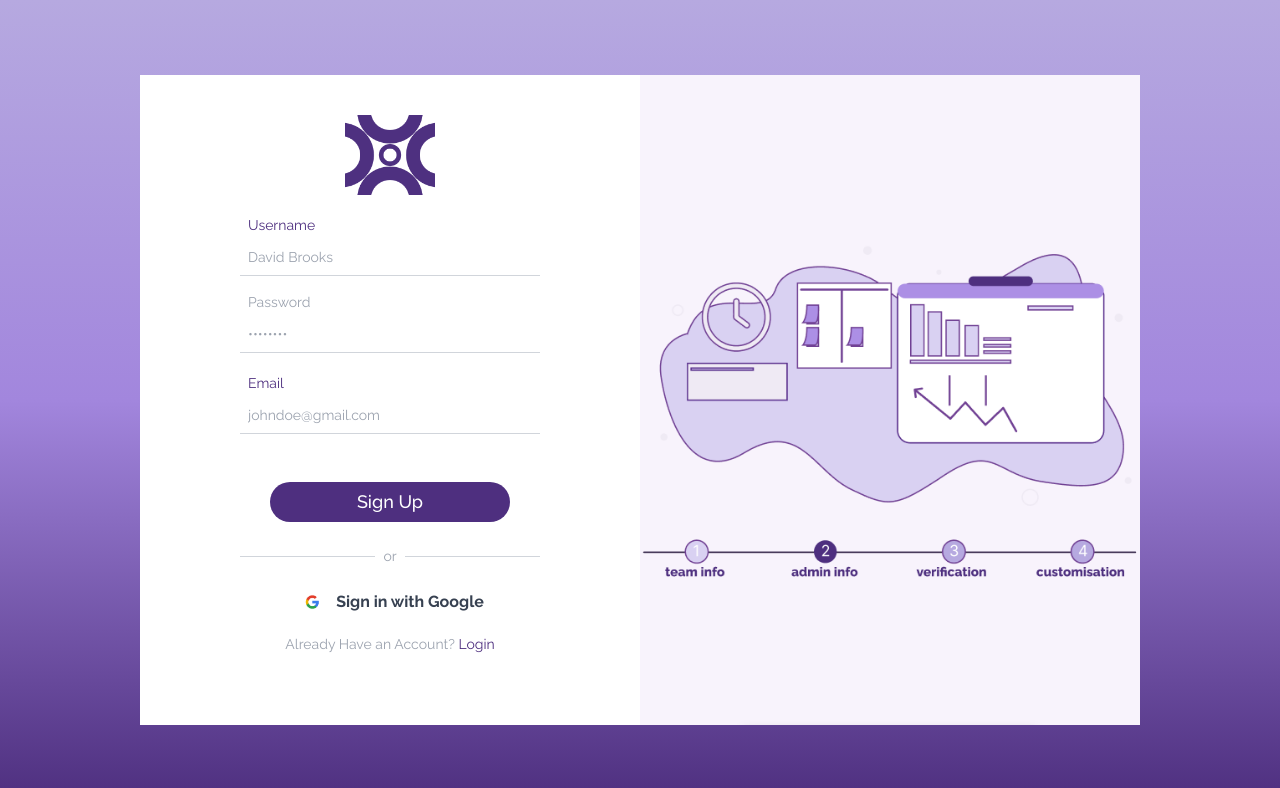
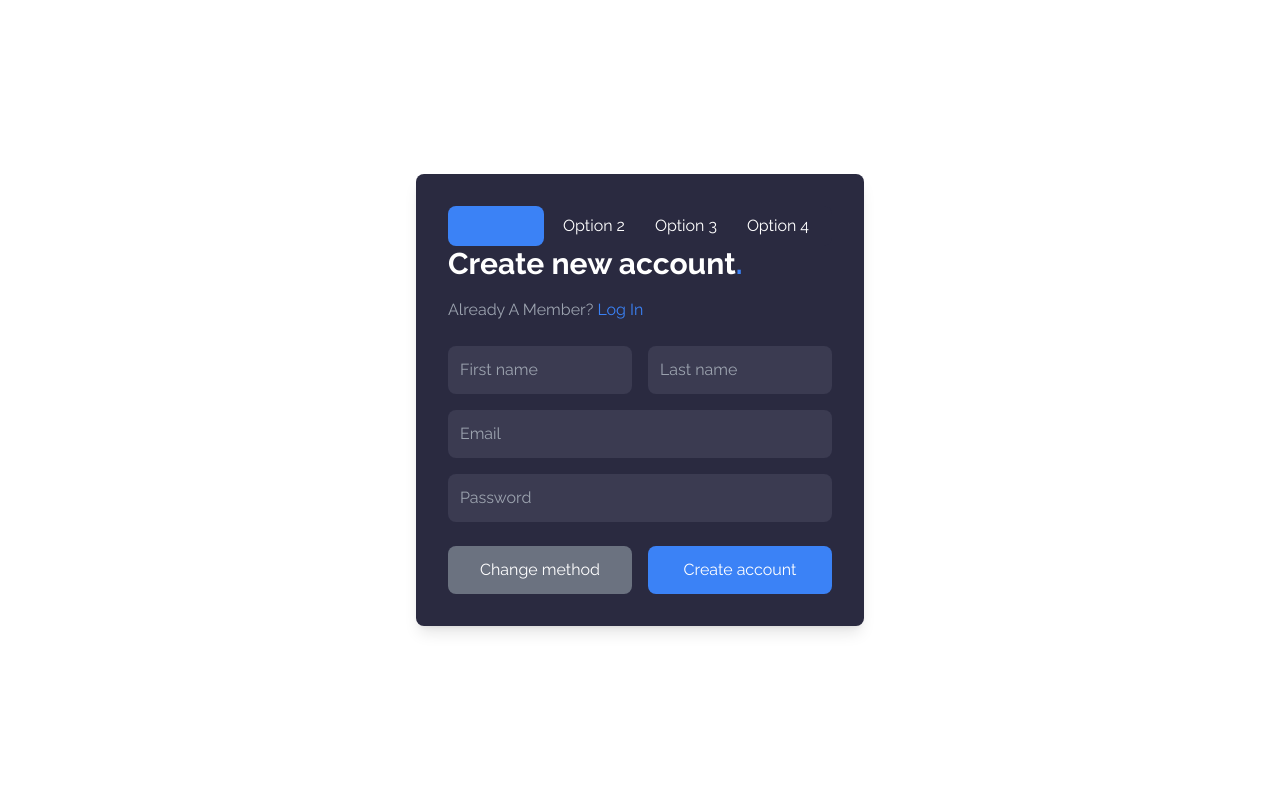
Before and after one commit to TalalMajeed/Dudo-Frontend, a React (Vite) app: page /signup in a window 1280 px wide. Shown: the top 788 px of the page. Built offline with nearby package versions, Linux system fonts and the light colour scheme.

Commit message:
newer template for signup

```diff
--- a/package.json
+++ b/package.json
@@ -26,7 +26,7 @@
     "@eslint/js": "^9.9.0",
     "@types/react": "^18.3.3",
     "@types/react-dom": "^18.3.0",
-    "@vitejs/plugin-react-swc": "^3.5.0",
+    "@vitejs/plugin-react-swc": "^3.7.1",
     "autoprefixer": "^10.4.20",
     "eslint": "^9.9.0",
     "eslint-plugin-react": "^7.35.0",
--- /dev/null
+++ b/src/features/loader/SlidingButton.jsx
@@ -0,0 +1,32 @@
+import React, { useState } from 'react';
+
+const SlidingButton = () => {
+  const [activeIndex, setActiveIndex] = useState(0);
+  const options = ['Option 1', 'Option 2', 'Option 3', 'Option 4'];
+
+  const handleClick = (index) => {
+    setActiveIndex(index);
+  };
+
+  return (
+    <div className="relative w-full max-w-md">
+      <div className="flex justify-between p-2 bg-[#2A2A40] rounded-lg">
+        {options.map((option, index) => (
+          <div
+            key={index}
+            className={`relative w-1/4 text-center cursor-pointer text-white transition-colors`}
+            onClick={() => handleClick(index)}
+          >
+            {option}
+          </div>
+        ))}
+      </div>
+      <div
+        className="absolute top-0 left-0 h-full bg-blue-500 rounded-lg transition-transform duration-300 ease-in-out"
+        style={{ width: '25%', transform: `translateX(${activeIndex * 100}%)` }}
+      />
+    </div>
+  );
+};
+
+export default SlidingButton;
--- a/src/pages/Signup/index.jsx
+++ b/src/pages/Signup/index.jsx
@@ -1,75 +1,38 @@
-import "./styles.scss";
-import art2 from '../../assets/art2.png';
-import logo from '../../assets/googlelogo.png';
-import dudologo from '../../assets/logo.png';
-
-export default function Signup() {
+import SlidingButton from "../../features/loader/SlidingButton";
+function Signup() {
     return (
-        <div className="h-screen bg-gradient-to-b from-[#B6A9E0] via-[#A286DD] to-[#4E2F7F] flex items-center justify-center">
-      <div className="bg-white w-[1000px] h-[650px] flex">
-        <div className="w-1/2 p-5 flex flex-col items-center mt-5">
-          <div className="text-center w-[300px] ">
-            <div className="flex flex-col items-center">
-             <img src={dudologo} alt="dudo-logo" className="h-20" />
+        <div className="flex items-center justify-center min-h-screen ">
+            <div className="bg-[#2A2A40] p-8 rounded-lg shadow-lg w-full max-w-md">
+              <SlidingButton/>
+                <h1 className="text-3xl font-bold text-white mb-4">Create new account<span className="text-blue-500">.</span></h1>
+                <p className="text-gray-400 mb-6">Already A Member? <a href="#" className="text-blue-500">Log In</a></p>
+                <form>
+                    <div className="flex space-x-4 mb-4">
+                        <div className="relative flex-1">
+                            <input type="text" placeholder="First name" className="w-full p-3 bg-[#3B3B51] text-white rounded-lg focus:outline-none" />
+                            <i className="fas fa-user absolute right-3 top-3 text-gray-400"></i>
+                        </div>
+                        <div className="relative flex-1">
+                            <input type="text" placeholder="Last name" className="w-full p-3 bg-[#3B3B51] text-white rounded-lg focus:outline-none" />
+                            <i className="fas fa-user absolute right-3 top-3 text-gray-400"></i>
+                        </div>
+                    </div>
+                    <div className="relative mb-4">
+                        <input type="email" placeholder="Email" className="w-full p-3 bg-[#3B3B51] text-white rounded-lg focus:outline-none" />
+                        <i className="fas fa-envelope absolute right-3 top-3 text-gray-400"></i>
+                    </div>
+                    <div className="relative mb-6">
+                        <input type="password" placeholder="Password"  className="w-full p-3 bg-[#3B3B51] text-white rounded-lg focus:outline-none" />
+                        <i className="fas fa-lock absolute right-3 top-3 text-gray-400"></i>
+                    </div>
+                    <div className="flex space-x-4">
+                        <button type="button" className="flex-1 bg-gray-500 text-white py-3 rounded-lg">Change method</button>
+                        <button type="submit" className="flex-1 bg-blue-500 text-white py-3 rounded-lg">Create account</button>
+                    </div>
+                </form>
             </div>
-            <div className="text-sm text-gray-400 mt-5 text-left">
-              <label htmlFor="username" className="block text-[#4E2F7F] pl-2">Username</label>
-              <input
-                id="username"
-                type="text"
-                defaultValue="David Brooks"
-                className="w-full mt-1 p-2 border-b border-gray-300 outline-none"
-              />
-            </div>
-
-            <div className="text-sm text-gray-400 mt-4 text-left">
-              <label htmlFor="password" className="block text-[#4E2F7F ] pl-2">Password</label>
-
-
-              <input
-                id="password"
-                type="password"
-                defaultValue="********"
-                className="w-full mt-1 p-2 border-b border-gray-300 outline-none"
-              />
-            </div>
-
-            <div className="text-sm text-gray-400 mt-5 text-left">
-              <label htmlFor="email" className="block text-[#4E2F7F] pl-2">Email</label>
-              <input
-                id="email"
-                type="text"
-                defaultValue="johndoe@gmail.com"
-                className="w-full mt-1 p-2 border-b border-gray-300 outline-none"
-              />
-            </div>
-
-            <button className="w-4/5 h-10 bg-[#4E2F7F] text-white rounded-full mt-12 text-lg font-medium">
-              Sign Up
-            </button>
-
-            <div className="flex items-center my-6 space-x-2">
-              <div className="flex-1 border-b border-gray-300"></div>
-              <span className="text-sm text-gray-400">or</span>
-              <div className="flex-1 border-b border-gray-300"></div>
-            </div>
-
-            <div className="flex items-center justify-center space-x-2 cursor-pointer font-bold text-gray-700 mb-5">
-              <img src={logo} alt="Google logo" className="w-8" />
-              <span>Sign in with Google</span>
-            </div>
-
-            <div className="text-sm text-gray-400">
-                Already Have an Account?{" "}
-              <a href="/" className="text-[#4E2F7F]">Login</a>
-            </div>
-          </div>
         </div>
-
-        <div className="w-1/2 overflow-hidden">
-          <img src={art2} alt="art" className="w-full h-full object-cover" />
-        </div>
-      </div>
-    </div>
     );
 }
+
+export default Signup;
```
Also changed, not shown: src/features/loader/SlidingButton.scss (added), src/pages/TeamInfo/index.jsx (added), src/pages/TeamInfo/styles.scss (added), 2 other files (tests, documents, lock files or other folders).
